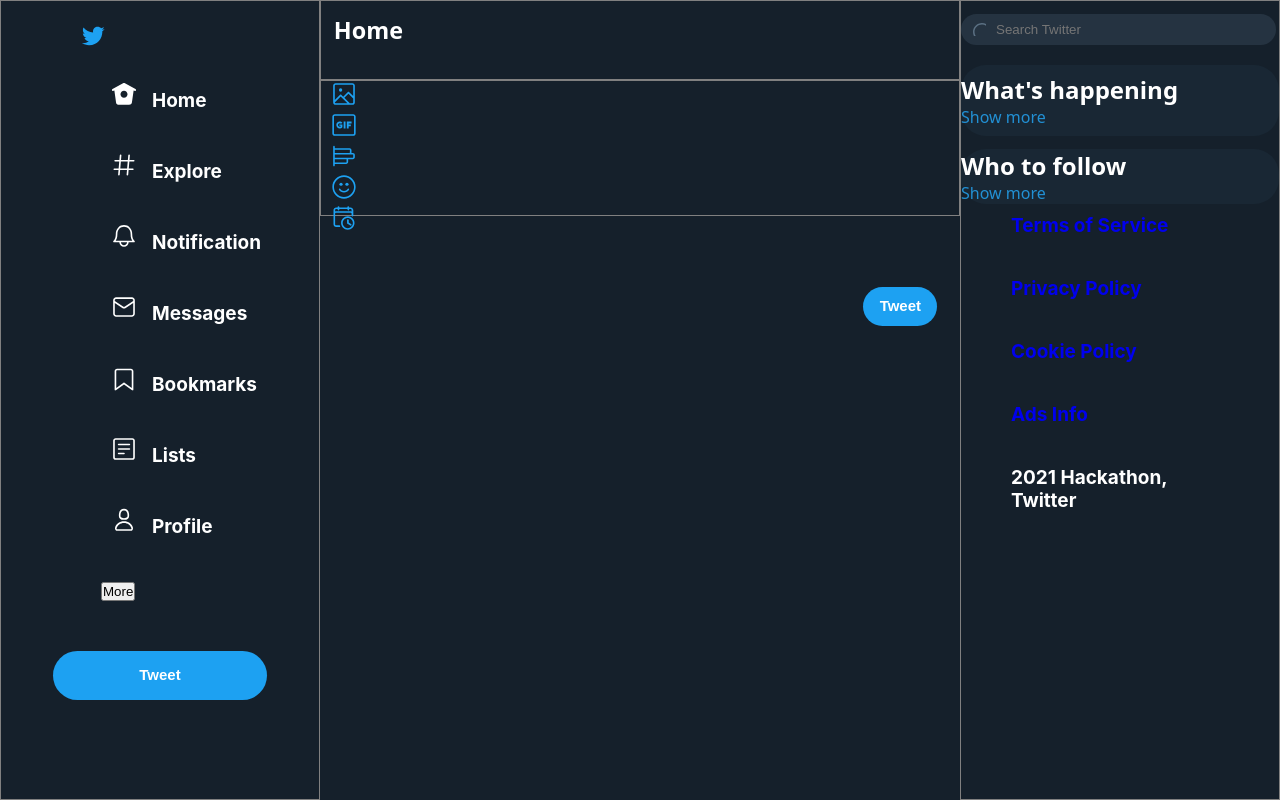
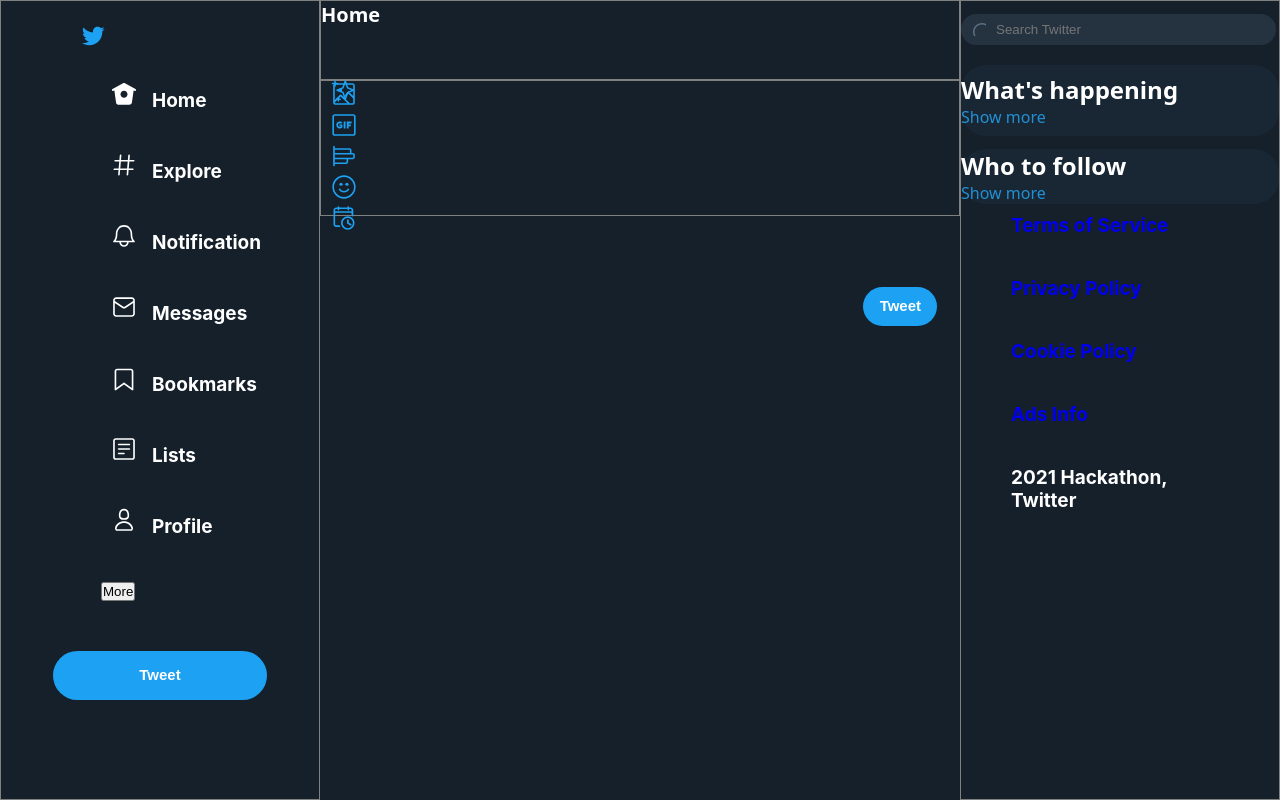
Before and after one commit to netty-carroll/hackathon-twitter, a React (Create React App) app: page / in a window 1280 px wide. Built offline with nearby package versions, Linux system fonts and the light colour scheme.

Commit message:
css changes
color changes, plus moving code lines into different component files to tidy the files.

```diff
--- a/src/App.css
+++ b/src/App.css
@@ -20,7 +20,6 @@
   height: 100vh;
   border: 0.5px solid grey;
 }
-
 .centre {
   display: flex;
   flex-direction: column;
@@ -29,13 +28,8 @@
   height: 100vh;
 }
 .topTweets {
-  border: 1px solid grey;
-  height: 10vh;
-  font-weight: bold;
-  font-size: 20px;
-  padding-left: 2%;
-  padding-top: 2%;
-  color: #ffffff;
+  top: -0.5px;
+  position: sticky;
 }
 .posts{
   border: 1px solid grey;
@@ -49,7 +43,6 @@
   border: 0.5px solid grey;
 
 }
-
 .tweetBtn {
   display: inline-block;
   color: #ffffff;
--- a/src/App.js
+++ b/src/App.js
@@ -5,7 +5,8 @@
 import WhatsHappening from './components/whatsHappening';
 import WhoToFollow from './components/whotofollow';
 import PostTweetBox from './components/tweetbox';
-import More from './components/menu'
+import More from './components/menu';
+import CentreTopTweets from './components/centretop';
 
 function App() {
   return (
@@ -16,7 +17,7 @@
 
       <section className="centre">
         <section className="topTweets">
-          <h1>Home</h1>
+          <CentreTopTweets />
         </section>
 
         <section className="posts">
--- /dev/null
+++ b/src/components/centretop.css
@@ -0,0 +1,21 @@
+.centreTopTweets{
+    border: 1px solid grey;
+    height: 10vh;
+}
+.homeHeading{
+    height: 100%;
+}
+.homeHeading h1 {
+    align-items: flex-start;
+    font-weight: bold;
+    font-size: 20px;
+    color: #ffffff;
+}
+.topTweetSearchIcon {
+    height: 100%;
+}
+.topTweetSearchIcon img{
+    width: 1.5em;
+    height: 1.5em;
+    margin-right: calc(0px + (-1 * (44px - 1.5em)) / 2);
+}
--- /dev/null
+++ b/src/components/centretop.js
@@ -0,0 +1,16 @@
+import './centretop.css';
+import TopTweetsIcon from './images/topTweets.svg';
+
+const CentreTopTweets = () => {
+    return(
+        <div className="centreTopTweets">
+            <div className="homeHeading">
+                <h1>Home</h1>
+            </div>
+            <div className="topTweetSearchIcon">
+                <img src={TopTweetsIcon}></img>
+            </div>
+        </div>
+    )
+}
+export default CentreTopTweets;
--- a/src/components/navbar.css
+++ b/src/components/navbar.css
@@ -46,6 +46,7 @@
     font-size: 19px;
     margin-left:50px;
     margin-bottom: 20px;
+    border-radius: 28px 28px 28px 28px;
 }
 ul {
   list-style-type: none;
@@ -56,9 +57,10 @@
 li:hover {
   color: #1da1f2;
   cursor: pointer;
-  background-color: rgb(187, 184, 184);
+  background-color: #162D40;
   border-radius: 28px 28px 28px 28px;
   border: 0px solid #000000;
+  transition: 0.2s;
 }
 li {
   padding-top: 10px;
```
